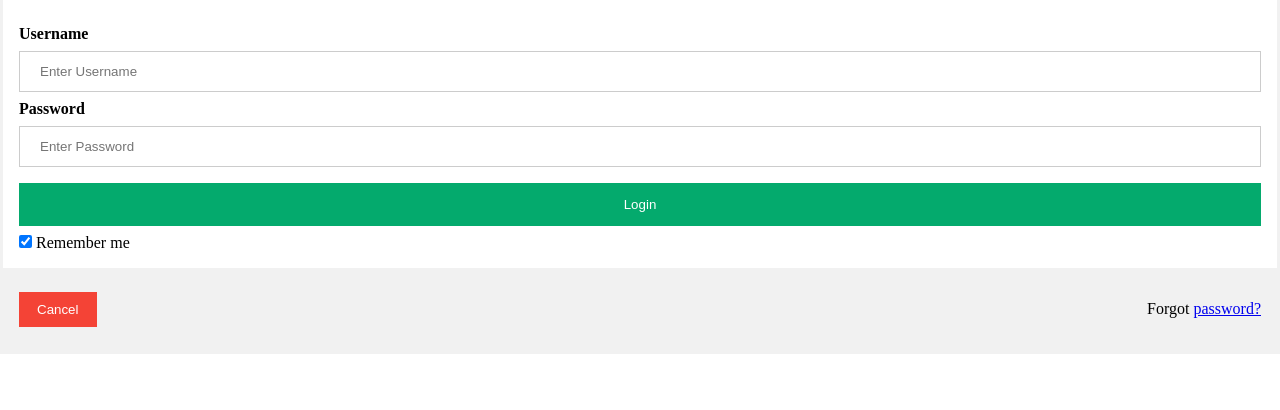
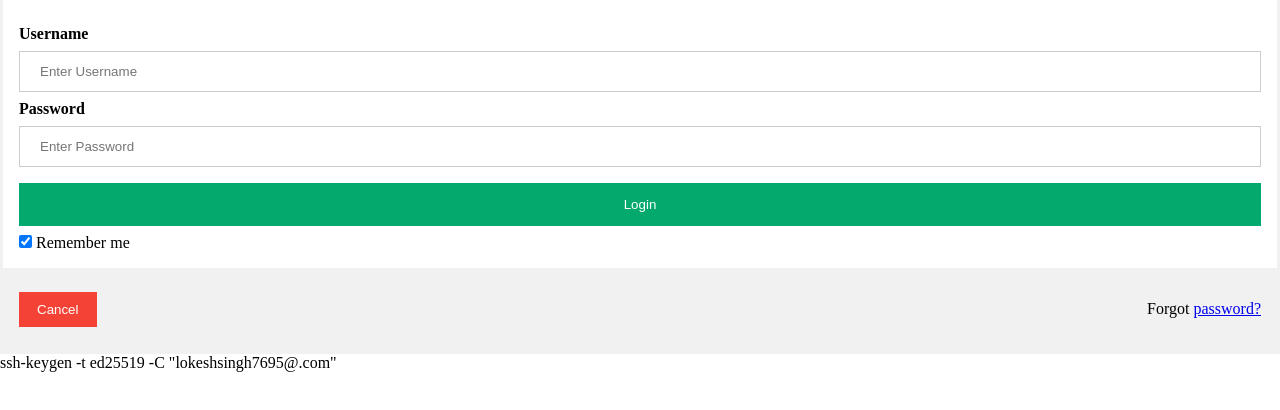
Before and after one commit to akshaypathak2002/PlacementPreparation, a plain HTML site: page login.html in a window 1280 px wide. Shown: the part 48-458 px from the top of the page. Drawn offline with Linux system fonts and the light colour scheme.

Commit message:
first commit

```diff
--- a/login.html
+++ b/login.html
@@ -34,3 +34,7 @@
       </form>
 </body>
 </html>
+
+
+
+ ssh-keygen -t ed25519 -C "lokeshsingh7695@.com"
```
Also changed, not shown: lokesh1.txt (added), 1 other file.
